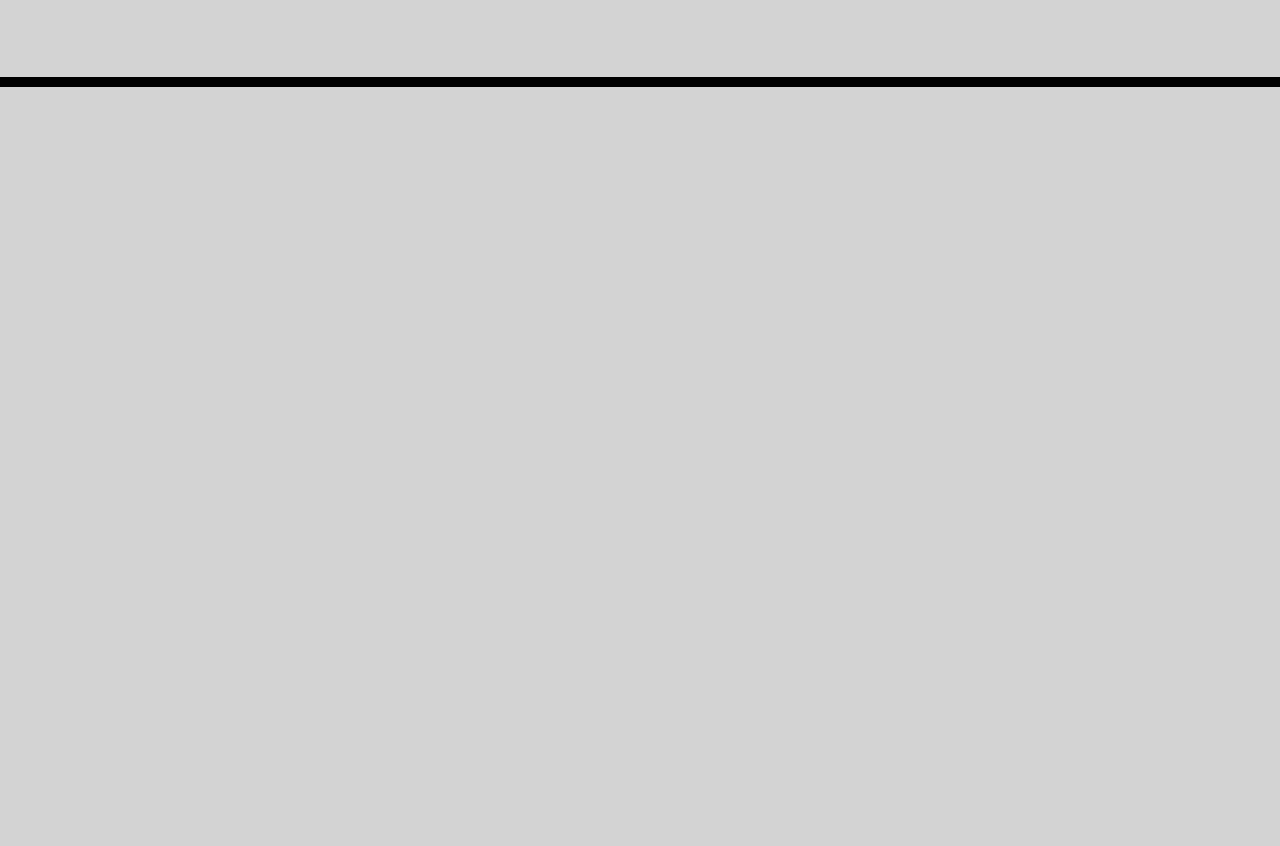
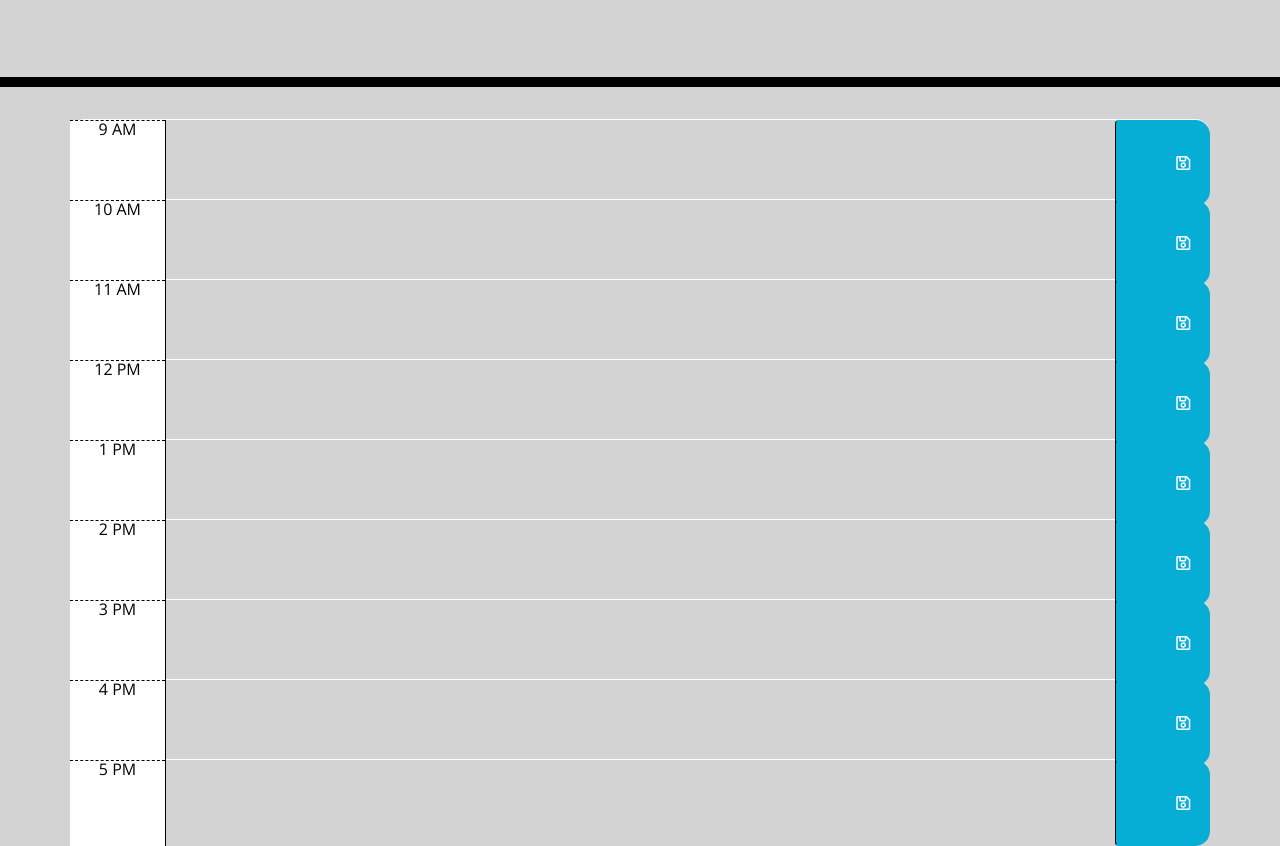
Before and after one commit to ATXiceman512/Work_Day_Scheduler, a plain HTML site: page index.html in a window 1280 px wide. Shown: the part 181-1027 px from the top of the page. Before the commit the page ends 800 px from the top, so only its background shows below. Drawn offline with nearby package versions, Linux system fonts and the light colour scheme.

Commit message:
update index.html page

```diff
--- a/index.html
+++ b/index.html
@@ -4,6 +4,7 @@
     <meta charset="UTF-8" />
     <meta name="viewport" content="width=device-width, initial-scale=1.0" />
     <meta http-equiv="X-UA-Compatible" content="ie=edge" />
+    <!-- MAIN STYLESHEETS -->
     <link
       rel="stylesheet"
       href="https://stackpath.bootstrapcdn.com/bootstrap/4.3.1/css/bootstrap.min.css"
@@ -19,10 +20,12 @@
       rel="stylesheet"
     />
     <link rel="stylesheet" href="style.css" />
+    <!-- TITLE -->
     <title>Work Day Scheduler</title>
   </head>
 
   <body>
+    <!-- MAIN JUMBOTRON HEADER -->
     <header class="jumbotron">
       <h1 class="display-3">Work Day Scheduler</h1>
       <p class="lead">Calendar application for scheduling your work day</p>
@@ -30,16 +33,74 @@
     </header>
     <div class="container">
       <!-- Timeblocks go here -->
+      <div id="hour-9" class="row time-block">
+        <div class="col-md-1 hour">9 AM</div>
+        <textarea class="col-md-10 description"></textarea>
+        <button class="btn saveBtn col-md-1">
+          <i class="far fa-save"></i>
+        </button>
+      </div>
+      <div id="hour-10" class="row time-block">
+        <div class="col-md-1 hour">10 AM</div>
+        <textarea class="col-md-10 description"></textarea>
+        <button class="btn saveBtn col-md-1">
+          <i class="far fa-save"></i>
+        </button>
+      </div>
+      <div id="hour-11" class="row time-block">
+        <div class="col-md-1 hour">11 AM</div>
+        <textarea class="col-md-10 description"></textarea>
+        <button class="btn saveBtn col-md-1">
+          <i class="far fa-save"></i>
+        </button>
+      </div>
+      <div id="hour-12" class="row time-block">
+        <div class="col-md-1 hour">12 PM</div>
+        <textarea class="col-md-10 description"></textarea>
+        <button class="btn saveBtn col-md-1">
+          <i class="far fa-save"></i>
+        </button>
+      </div>
+      <div id="hour-1" class="row time-block">
+        <div class="col-md-1 hour">1 PM</div>
+        <textarea class="col-md-10 description"></textarea>
+        <button class="btn saveBtn col-md-1">
+          <i class="far fa-save"></i>
+        </button>
+      </div>
+      <div id="hour-2" class="row time-block">
+        <div class="col-md-1 hour">2 PM</div>
+        <textarea class="col-md-10 description"></textarea>
+        <button class="btn saveBtn col-md-1">
+          <i class="far fa-save"></i>
+        </button>
+      </div>
+      <div id="hour-3" class="row time-block">
+        <div class="col-md-1 hour">3 PM</div>
+        <textarea class="col-md-10 description"></textarea>
+        <button class="btn saveBtn col-md-1">
+          <i class="far fa-save"></i>
+        </button>
+      </div>
+      <div id="hour-4" class="row time-block">
+        <div class="col-md-1 hour">4 PM</div>
+        <textarea class="col-md-10 description"></textarea>
+        <button class="btn saveBtn col-md-1">
+          <i class="far fa-save"></i>
+        </button>
+      </div>
+      <div id="hour-5" class="row time-block">
+        <div class="col-md-1 hour">5 PM</div>
+        <textarea class="col-md-10 description"></textarea>
+        <button class="btn saveBtn col-md-1">
+          <i class="far fa-save"></i>
+        </button>
+      </div>
+    </div>
 
-
-        <!-- JQuery -->
-        <script src="https://code.jquery.com/jquery-3.4.1.min.js"></script>
-
-        <!-- Moment.js -->
-        <script src="https://cdnjs.cloudflare.com/ajax/libs/moment.js/2.24.0/moment.min.js"></script>
-
-        <!-- JS File -->
-        <script src="script.js"></script>
-    </div>
+    <!-- JQuery, Moment.js, Main js file-->
+    <script src="https://code.jquery.com/jquery-3.4.1.min.js"></script>
+    <script src="https://cdnjs.cloudflare.com/ajax/libs/moment.js/2.24.0/moment.min.js"></script>
+    <script src="script.js"></script>
   </body>
 </html>
```
